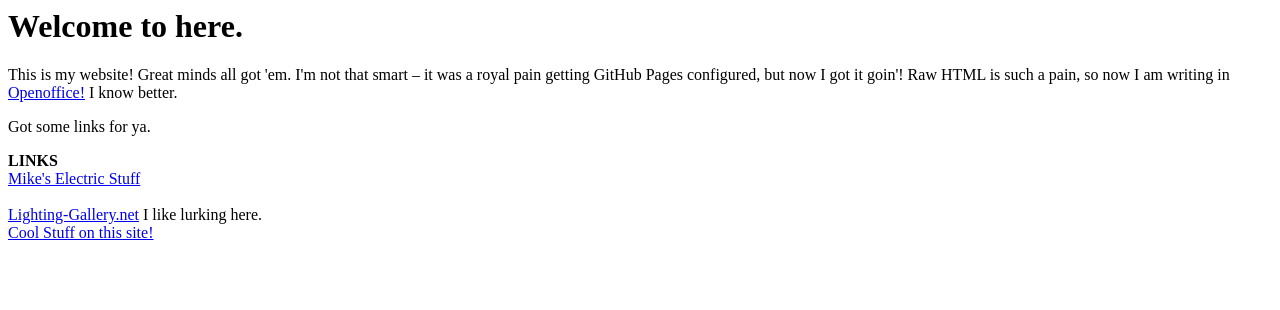
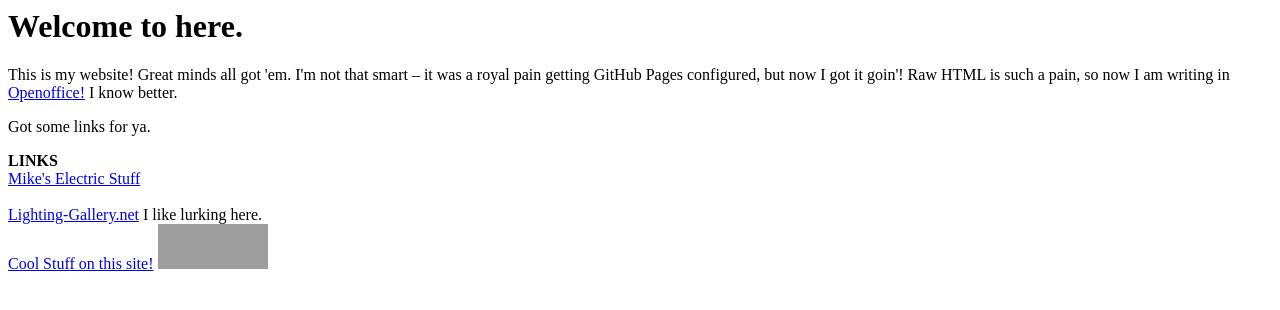
Before and after one commit to daniel-g-cs50/daniel-g-cs50.github.io, a plain HTML site: page index.html in a window 1280 px wide. Drawn offline with Linux system fonts and the light colour scheme; grey boxes are pictures that could not be loaded.

Commit message:
Add VLC banner
Signed-off-by: Daniel Gooch <dgooch236@gmail.com>

```diff
--- a/index.html
+++ b/index.html
@@ -24,6 +24,10 @@ ya. </FONT>
 <BR> <BR><A HREF="https://daniel-g-cs50.github.io/www.lighting-gallery.net">Lighting-Gallery.net</A>
 I like lurking here. <BR><A HREF="https://daniel-g-cs50.github.io/coolgallery.html">Cool
 Stuff on this site!</A> </FONT>
+<a href="//www.videolan.org/vlc" title="Get VLC media player - It plays, it streams, it kills WiMPs!!">
+    <img src="//www.videolan.org/images/goodies/buttons_getVLC/GetVLC_110.png" width="110" height="45" alt="Get VLC media player" />
+</a>
+
 </P>
 </BODY>
 </HTML>
```
